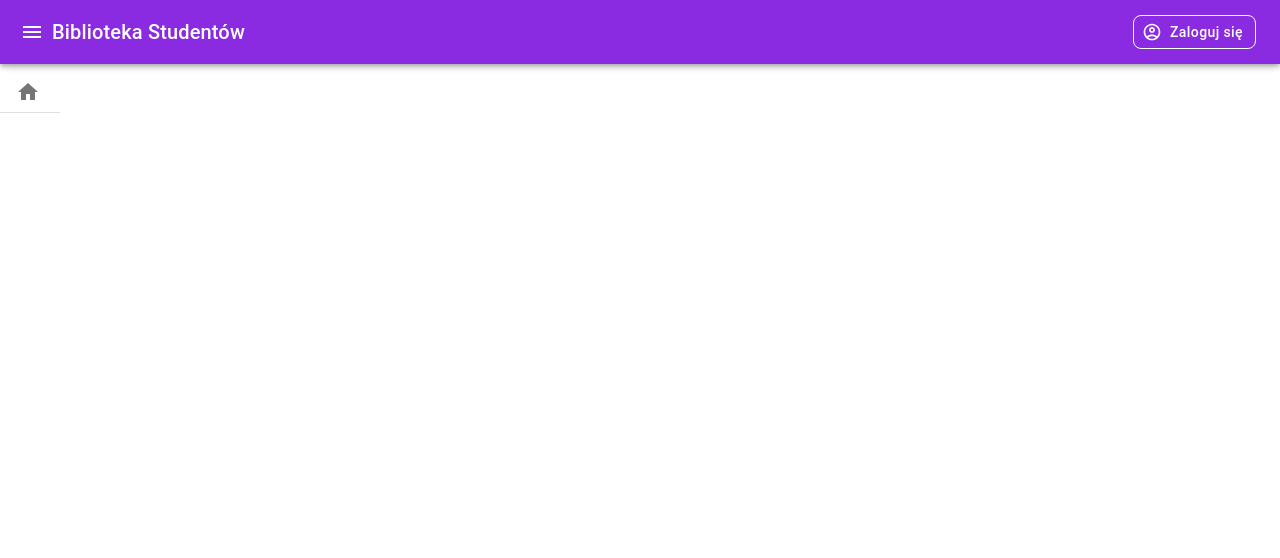
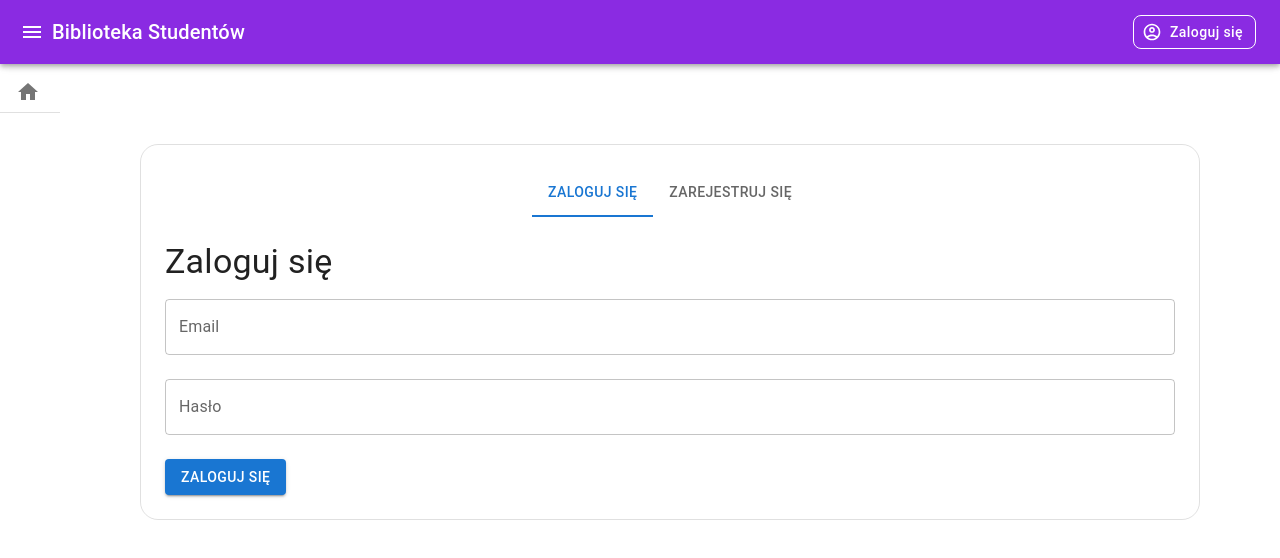
Before and after one commit to flexx01/library-front, a React (Create React App) app: page /login in a window 1280 px wide. Shown: the top 558 px of the page. Built offline with nearby package versions, Linux system fonts and the light colour scheme.

Commit message:
Added login/register page and route for this page. Added some visual improvements

```diff
--- a/src/App.js
+++ b/src/App.js
@@ -4,6 +4,7 @@ import { Box, CssBaseline } from "@mui/material";
 import Header from "./components/Header";
 import NavigationMenu from "./components/NavigationMenu";
 import Home from "./screens/Home";
+import Login from "./screens/Login";
 
 const drawerWidth = 240;
 const miniDrawerWidth = 60;
@@ -25,7 +26,7 @@ const App = () => {
           component="main"
           sx={{
             flexGrow: 1,
-            ml: drawerOpen ? `${drawerWidth}px` : `${miniDrawerWidth}px`, // Adjust the margin based on drawer state
+            ml: drawerOpen ? `${drawerWidth}px` : `${miniDrawerWidth}px`,
             transition: (theme) =>
               theme.transitions.create("margin", {
                 easing: theme.transitions.easing.sharp,
@@ -35,6 +36,7 @@ const App = () => {
         >
           <Routes>
             <Route path="/" element={<Home />} />
+            <Route path="/login" element={<Login />} />
           </Routes>
         </Box>
       </Box>
--- a/src/components/Header.js
+++ b/src/components/Header.js
@@ -2,6 +2,7 @@ import React from "react";
 import { AppBar, Toolbar, Typography, Button, IconButton } from "@mui/material";
 import MenuIcon from "@mui/icons-material/Menu";
 import AccountCircleOutlinedIcon from "@mui/icons-material/AccountCircleOutlined";
+import { Link } from "react-router-dom";
 
 const Header = ({ toggleDrawer }) => {
   return (
@@ -34,6 +35,8 @@ const Header = ({ toggleDrawer }) => {
             textTransform: "none",
             lineHeight: "normal",
           }}
+          component={Link}
+          to="/login"
         >
           Zaloguj się
         </Button>
--- a/src/components/NavigationMenu.js
+++ b/src/components/NavigationMenu.js
@@ -67,6 +67,7 @@ const NavigationMenu = ({ open, toggleDrawer }) => {
             }
           />
         </ListItem>
+        <Divider />
         <ListItem>
           <ListItemText
             sx={{ m: 0, whiteSpace: "nowrap" }}
--- /dev/null
+++ b/src/screens/Login.js
@@ -0,0 +1,88 @@
+import React, { useState } from "react";
+import {
+  Box,
+  Typography,
+  TextField,
+  Button,
+  Tabs,
+  Tab,
+  Grid,
+} from "@mui/material";
+
+const Login = () => {
+  const [tabIndex, setTabIndex] = useState(0);
+
+  const handleTabChange = (event, newIndex) => {
+    setTabIndex(newIndex);
+  };
+
+  return (
+    <Box
+      sx={{
+        p: 3,
+        m: 10,
+        border: "1px solid",
+        borderRadius: "18px",
+        borderColor: "rgba(0,0,0, 0.12)",
+      }}
+    >
+      <Box sx={{ width: "100%", display: "flex", justifyContent: "center" }}>
+        <Tabs
+          value={tabIndex}
+          onChange={handleTabChange}
+          centered
+          sx={{
+            width: { xs: "100%", sm: "auto" },
+            "& .MuiTabs-flexContainer": {
+              justifyContent: "center",
+            },
+          }}
+        >
+          <Tab label="Zaloguj się" />
+          <Tab label="Zarejestruj się" />
+        </Tabs>
+      </Box>
+      {tabIndex === 0 && (
+        <Box>
+          <Typography variant="h4" sx={{ mt: 3 }}>
+            Zaloguj się
+          </Typography>
+          <TextField fullWidth label="Email" margin="normal" />
+          <TextField fullWidth label="Hasło" type="password" margin="normal" />
+          <Button variant="contained" color="primary" sx={{ mt: 2 }}>
+            Zaloguj się
+          </Button>
+        </Box>
+      )}
+      {tabIndex === 1 && (
+        <Box>
+          <Typography variant="h4" sx={{ mt: 3 }}>
+            Zarejestruj się
+          </Typography>
+          <TextField fullWidth label="Email" margin="normal" />
+          <Grid container spacing={2}>
+            <Grid item xs={12} sm={6}>
+              <TextField fullWidth label="Imię" margin="normal" />
+            </Grid>
+            <Grid item xs={12} sm={6}>
+              <TextField fullWidth label="Nazwisko" margin="normal" />
+            </Grid>
+          </Grid>
+          <TextField fullWidth label="Numer telefonu" margin="normal" />
+          <TextField fullWidth label="Hasło" type="password" margin="normal" />
+          <TextField
+            fullWidth
+            label="Potwierdź hasło"
+            type="password"
+            margin="normal"
+          />
+          <Button variant="contained" color="primary" sx={{ mt: 2 }}>
+            Zarejestruj się
+          </Button>
+        </Box>
+      )}
+    </Box>
+  );
+};
+
+export default Login;
```
